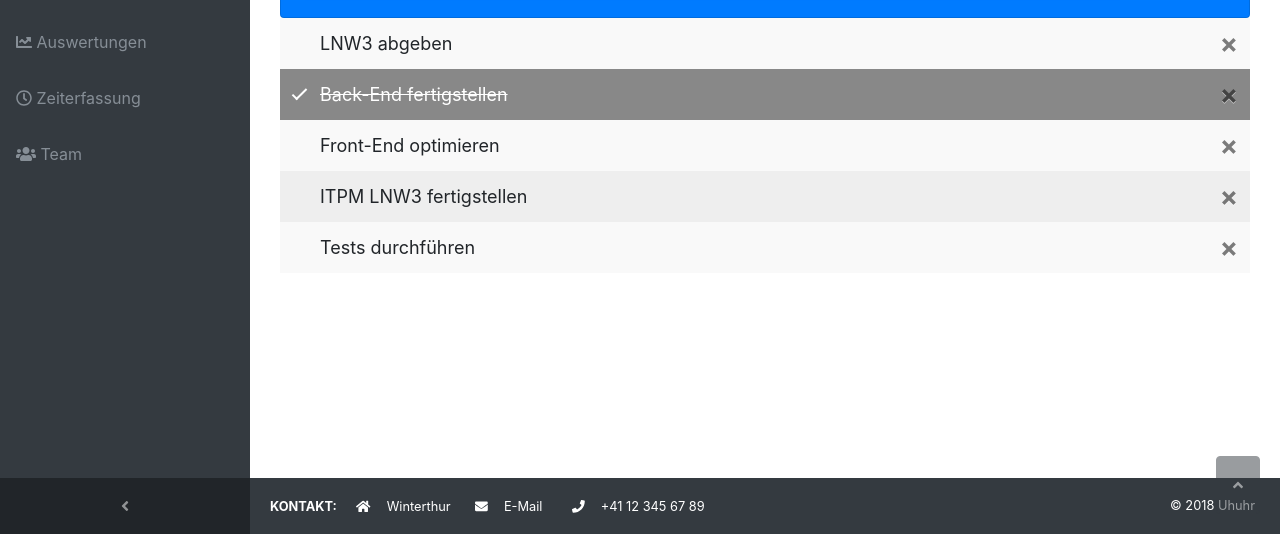
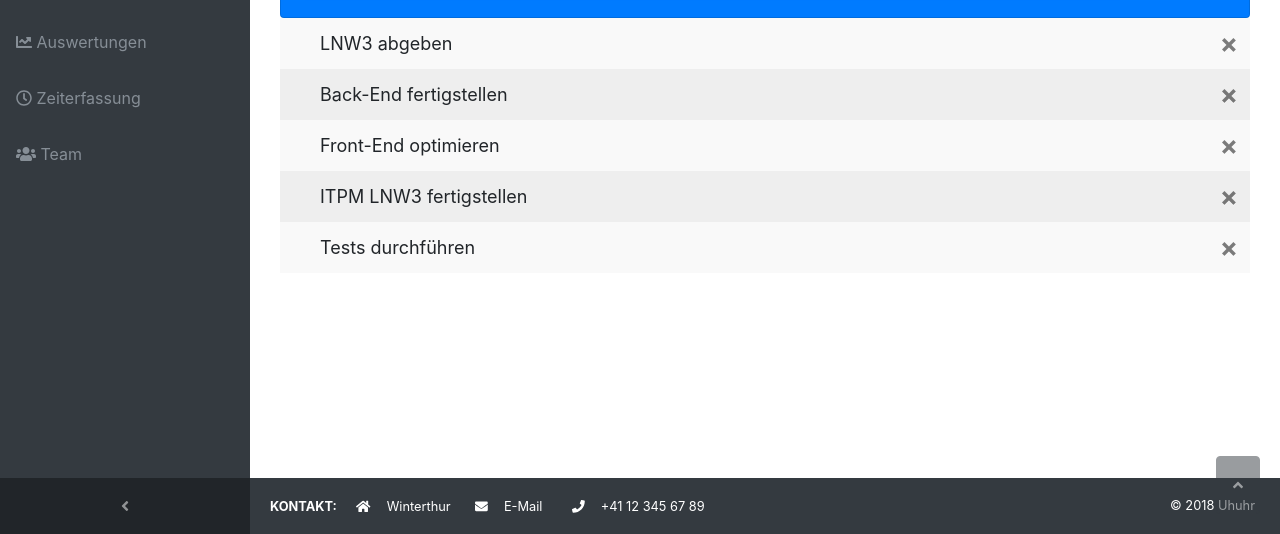
Before and after one commit to fuchsst1/uhuhr, a plain HTML site: page HTML/Todos.html in a window 1280 px wide. Shown: the part 266-800 px from the top of the page. Drawn offline with nearby package versions, Linux system fonts and the light colour scheme.

Commit message:
Update Templating todo

```diff
--- a/HTML/Todos.html
+++ b/HTML/Todos.html
@@ -13,7 +13,13 @@
   <script src="https://maxcdn.bootstrapcdn.com/bootstrap/4.0.0/js/bootstrap.min.js" integrity="sha384-JZR6Spejh4U02d8jOt6vLEHfe/JQGiRRSQQxSfFWpi1MquVdAyjUar5+76PVCmYl" crossorigin="anonymous"></script>
   <script defer src="https://use.fontawesome.com/releases/v5.0.10/js/all.js" integrity="sha384-slN8GvtUJGnv6ca26v8EzVaR9DC58QEwsIk9q1QXdCU8Yu8ck/tL/5szYlBbqmS+" crossorigin="anonymous"></script>
   <script src="../JS\todolist.js"></script>
-  <script src="../JS\add_project_form.js"></script>
+  <script src="../JS/projectunderscore.js"></script>
+  <script type="text/template" id="todo_list_item_template">
+    <li>
+    <%= todos_name %> <span class="close">×</span>
+    </li>
+  </script>
+  <script src="../JS\todo_list_dummy_data.js"></script>
   <link rel="stylesheet" type="text/css" href="../CSS\list.css">
   <link rel="stylesheet" type="text/css" href="../CSS\navigation.css">
   <link rel="stylesheet" type="text/css" href="../CSS\todo.css">
@@ -240,15 +246,9 @@
       </div>
 
           <div class="container" id="mytodo">
-          <ul id="todoUL" class="todo">
-            <li>LNW3 abgeben<span class="close">×</span></li>
-            <li class="checked">Back-End fertigstellen<span class="close">×</span></li>
-            <li>Front-End optimieren<span class="close">×</span></li>
-            <li>ITPM LNW3 fertigstellen<span class="close">×</span></li>
-            <li>Tests durchführen<span class="close">×</span></li>
-
-          </ul>
-
+            <ul id="todoUL" class="todo">
+            </ul>
+          </div>
             <script>
 
             // Add a "checked" symbol when clicking on a list item
@@ -263,14 +263,18 @@
 
           </div>
 
+
+
+
+
+
     <!--Templating Todo Liste-->
-          <script type="text/template" id="todo_list_template">
+  <!--          <script type="text/template" id="todo_list_template">
 
                 <li><%= aufgabe %><span class="close">×</span></li>
 
           </script>
-
-
+-->
 
 
 <footer class="sticky-footer bg-dark">
--- /dev/null
+++ b/JS/todo_list_dummy_data.js
@@ -0,0 +1,43 @@
+$(document).ready(function () {
+
+    // dummy data
+    var todos = [
+        {
+            id: 1,
+            name: "LNW3 abgeben",
+        },
+        {
+            id: 2,
+            name: "Back-End fertigstellen",
+        },
+        {
+            id: 3,
+            name: "Front-End optimieren",
+        },
+        {
+            id: 4,
+            name: "ITPM LNW3 fertigstellen",
+        },
+        {
+            id: 5,
+            name: "Tests durchführen",
+        },
+    ]
+
+
+    // Read template
+    var todo_list_item_template = $("#todo_list_item_template").html();
+
+    // Compile Template
+    var compiled_todo_list_item_template = _.template(todo_list_item_template);
+
+    // Add each truck
+    for (var item of todos) {
+        $("#todoUL").append(compiled_todo_list_item_template(
+            {
+                todos_id: item.id,
+                todos_name: item.name
+            }
+        ));
+    }
+});
--- a/JS/todolist.js
+++ b/JS/todolist.js
@@ -1,5 +1,5 @@
 // Create a "close" button and append it to each list item
-var myNodelist = document.getElementsByTagName("LI");
+/*var myNodelist = document.getElementsByTagName("LI");
 var i;
 for (i = 0; i < myNodelist.length; i++) {
   var span = document.createElement("SPAN");
@@ -8,7 +8,7 @@ for (i = 0; i < myNodelist.length; i++) {
   span.appendChild(txt);
   myNodelist[i].appendChild(span);
 }
-
+*/
 // Click on a close button to hide the current list item
 var close = document.getElementsByClassName("close");
 var i;
```
